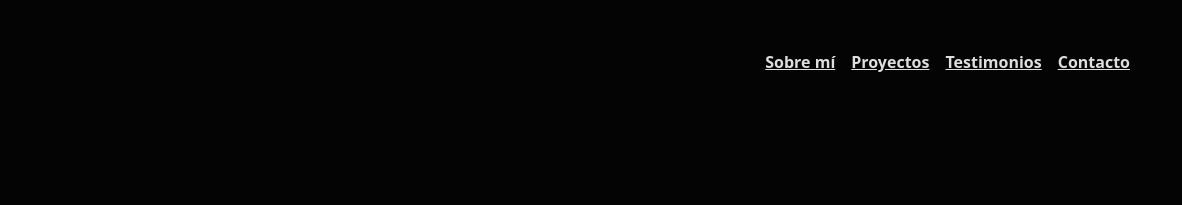
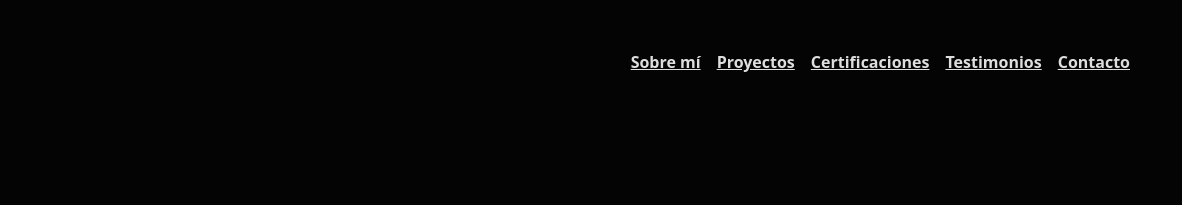
Before and after one commit to ricardoyegros/Portfolio2022, a plain HTML site: page index.html in a window 1280 px wide. Shown: the top 205 px of the page, 98-1280 px from the left. Drawn offline with nearby package versions, Linux system fonts and the light colour scheme; a web font is replaced by a local one.

Commit message:
fix/navbar-certifications

```diff
--- a/index.html
+++ b/index.html
@@ -69,6 +69,9 @@
             </li>
             <li class="nav-item">
               <a class="nav-link" href="#proyectos"><u>Proyectos</u></a>
+            </li>
+            <li class="nav-item">
+              <a class="nav-link" href="#certificaciones"><u>Certificaciones</u></a>
             </li>
             <li class="nav-item">
               <a class="nav-link" href="#testimonios"><u>Testimonios</u></a>
```
